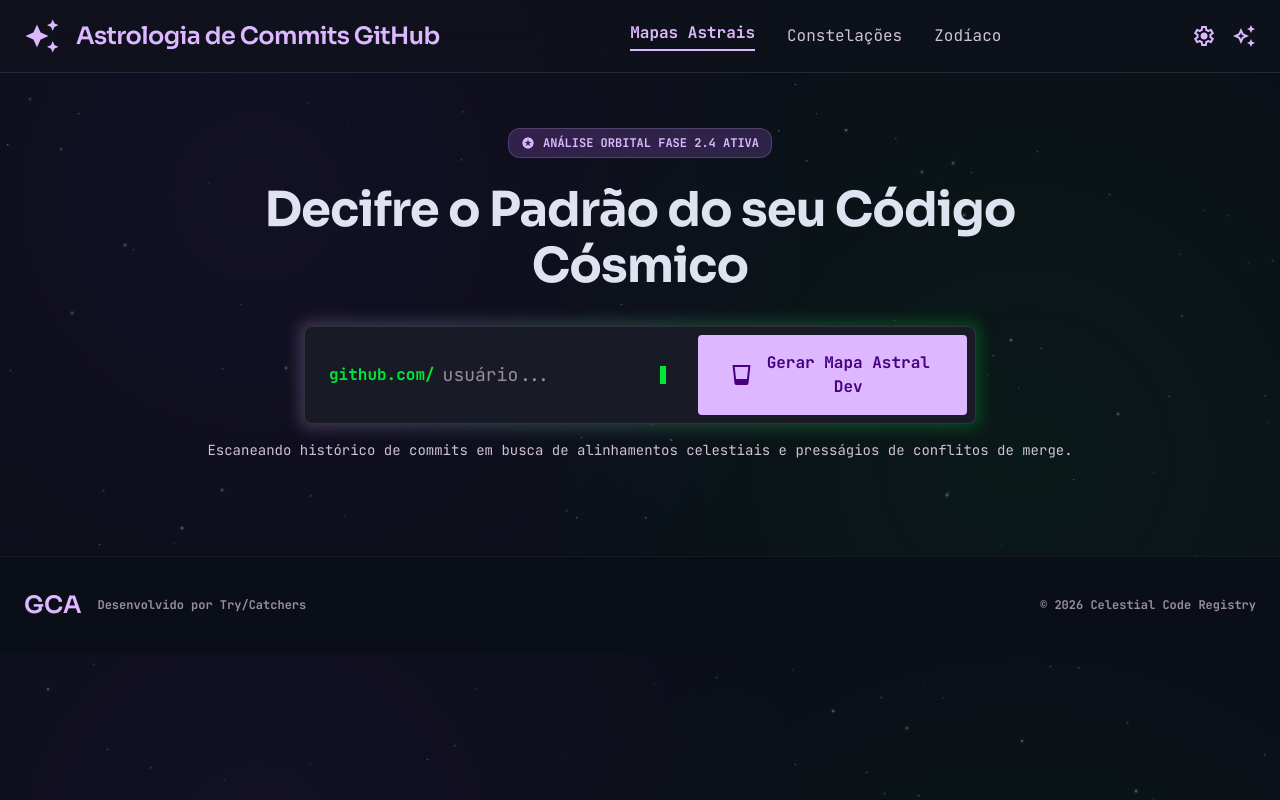
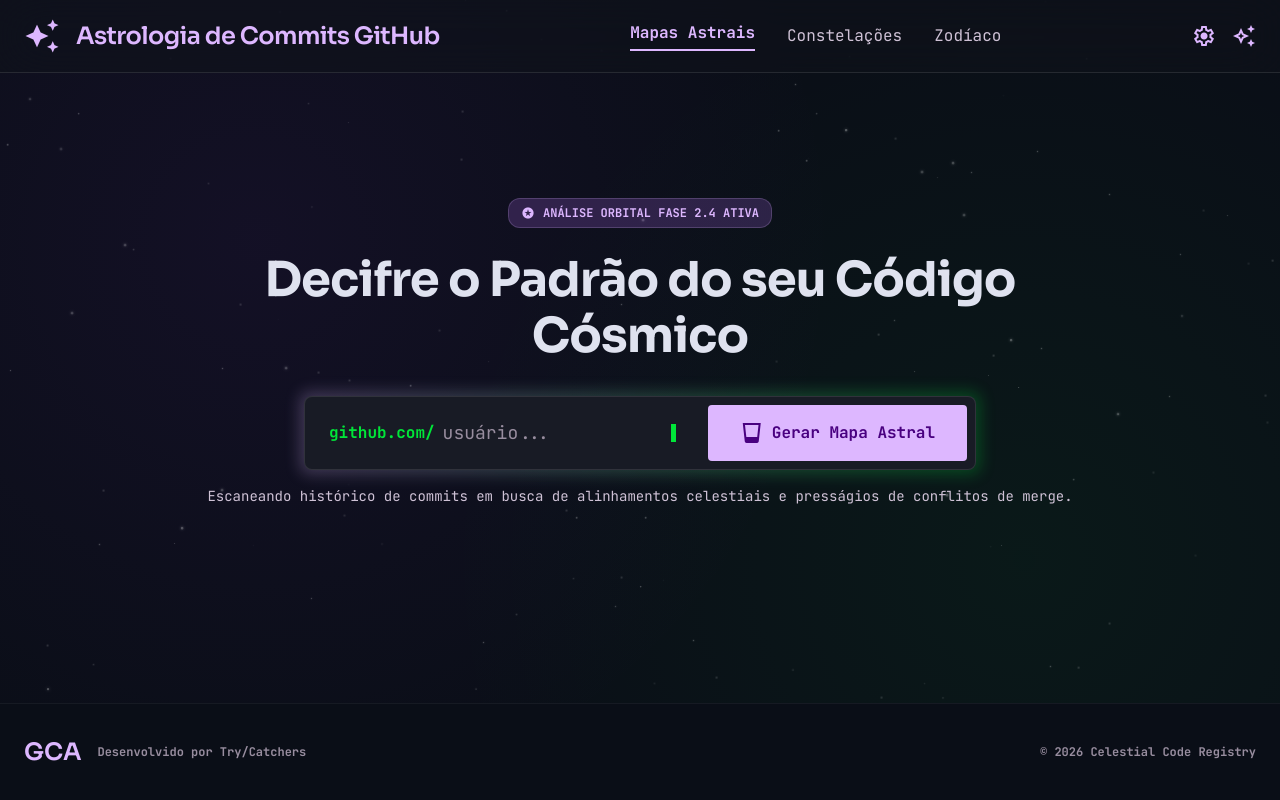
Before and after one commit to rodrigoqueiroz12/github-astrologer, a React (Vite) app in the folder frontend/: page / in a window 1280 px wide. Built offline with nearby package versions, Linux system fonts and the light colour scheme.

Commit message:
fix(frontend): homepage full screen + botão em linha única
- outer div min-h-screen flex flex-col, main flex-1 flex items-center
- remove 'Dev' do label do botão
- whitespace-nowrap no botão para evitar quebra de linha

```diff
--- a/frontend/src/pages/HomePage.tsx
+++ b/frontend/src/pages/HomePage.tsx
@@ -20,11 +20,11 @@
   }
 
   return (
-    <div className="font-body-md overflow-x-hidden">
+    <div className="font-body-md overflow-x-hidden min-h-screen flex flex-col">
       <StarField />
       <NavBar />
-      <main className="pt-32 pb-24 px-gutter max-w-max-width mx-auto">
-        <section className="flex flex-col items-center text-center">
+      <main className="flex-1 flex items-center px-gutter py-24">
+        <section className="flex flex-col items-center text-center w-full max-w-max-width mx-auto">
           <div className="inline-flex items-center gap-2 px-3 py-1 rounded-full bg-primary-container/20 text-primary border border-primary/20 mb-6 font-label-md text-label-md">
             <span
               className="material-symbols-outlined text-sm"
@@ -61,7 +61,7 @@
               </div>
               <button
                 type="submit"
-                className="bg-primary text-on-primary font-bold px-8 py-4 rounded-lg flex items-center justify-center gap-2 hover:shadow-[0_0_20px_rgba(221,183,255,0.4)] transition-all active:scale-95"
+                className="bg-primary text-on-primary font-bold px-8 py-4 rounded-lg flex items-center justify-center gap-2 whitespace-nowrap hover:shadow-[0_0_20px_rgba(221,183,255,0.4)] transition-all active:scale-95"
               >
                 <span
                   className="material-symbols-outlined"
@@ -69,7 +69,7 @@
                 >
                   glass_cup
                 </span>
-                Gerar Mapa Astral Dev
+                Gerar Mapa Astral
               </button>
             </div>
           </form>
```
